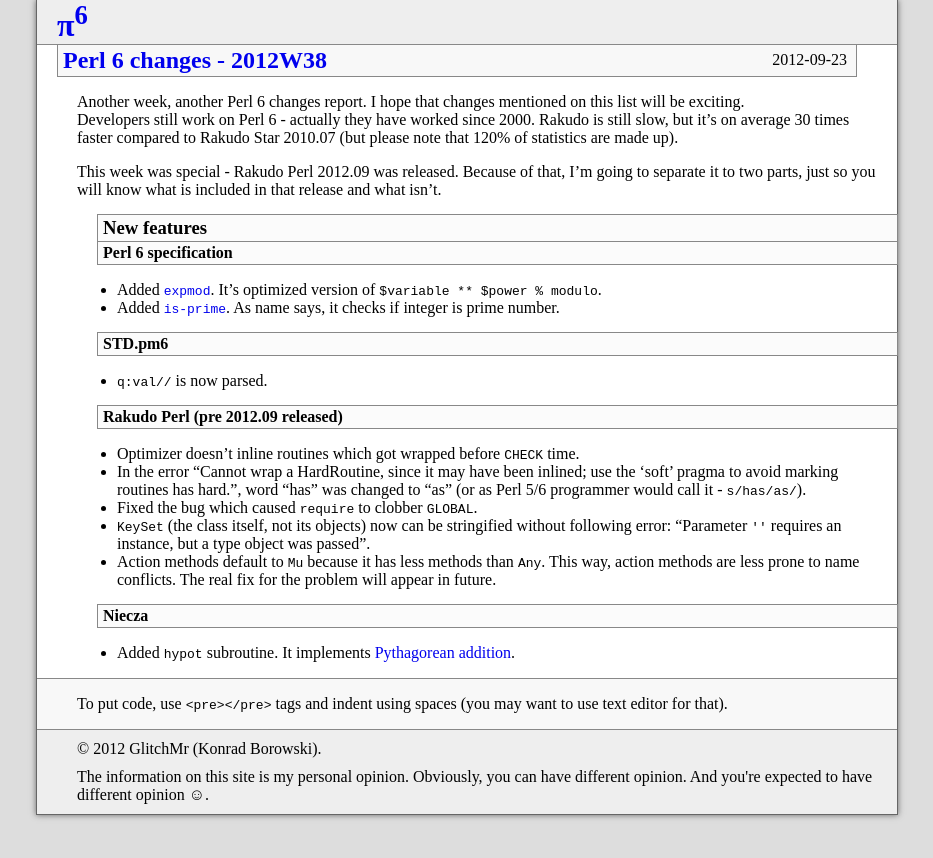
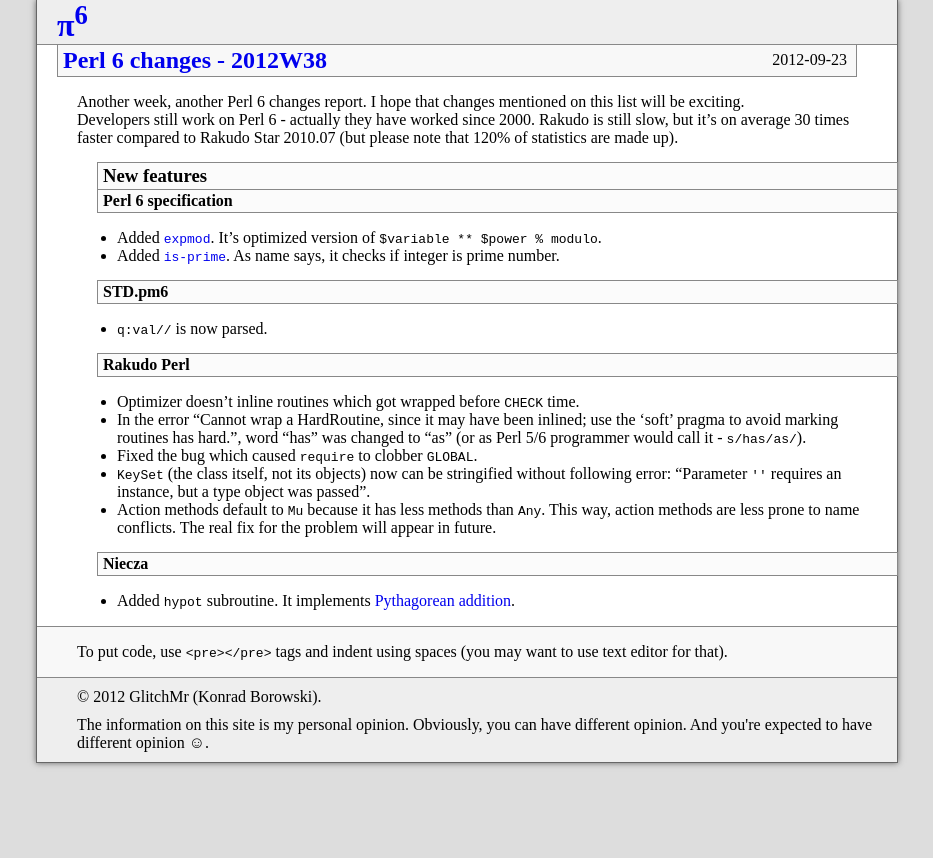
Before and after one commit to KamilaBorowska/old-xfix.github.io, a Jekyll site: the page built from _posts/2012-09-23-perl-6-changes-2012W38.md, in a window 1280 px wide. Shown: the top 858 px of the page, without its empty margins (173-1106 px from the left). Built offline with Jekyll 4.4.1, drawn with Linux system fonts in a browser that asks for light colours; comment, search, counter and statistics services are not loaded.

```diff
--- a/_posts/2012-09-23-perl-6-changes-2012W38.md
+++ b/_posts/2012-09-23-perl-6-changes-2012W38.md
@@ -7,10 +7,6 @@
 Perl 6 - actually they have worked since 2000. Rakudo is still slow,
 but it's on average 30 times faster compared to Rakudo Star 2010.07
 (but please note that 120% of statistics are made up).
-
-This week was special - Rakudo Perl 2012.09 was released. Because of
-that, I'm going to separate it to two parts, just so you will know what
-is included in that release and what isn't.
 
 ### New features
 #### Perl 6 specification
@@ -22,7 +18,7 @@
 #### STD.pm6
 * `q:val//` is now parsed.
 
-#### Rakudo Perl (pre 2012.09 released)
+#### Rakudo Perl
 * Optimizer doesn't inline routines which got wrapped before `CHECK`
   time.
 * In the error "Cannot wrap a HardRoutine, since it may have been
```
